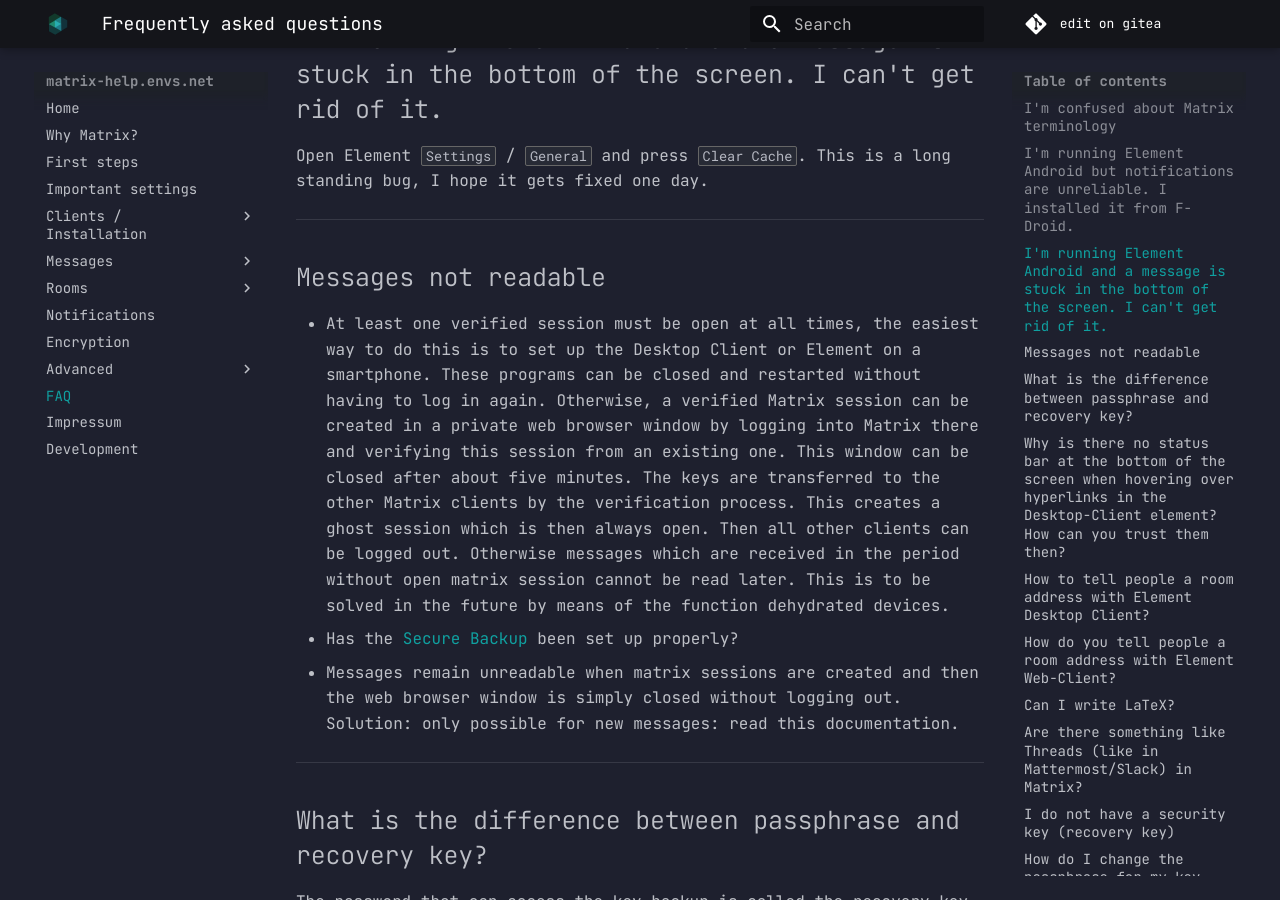
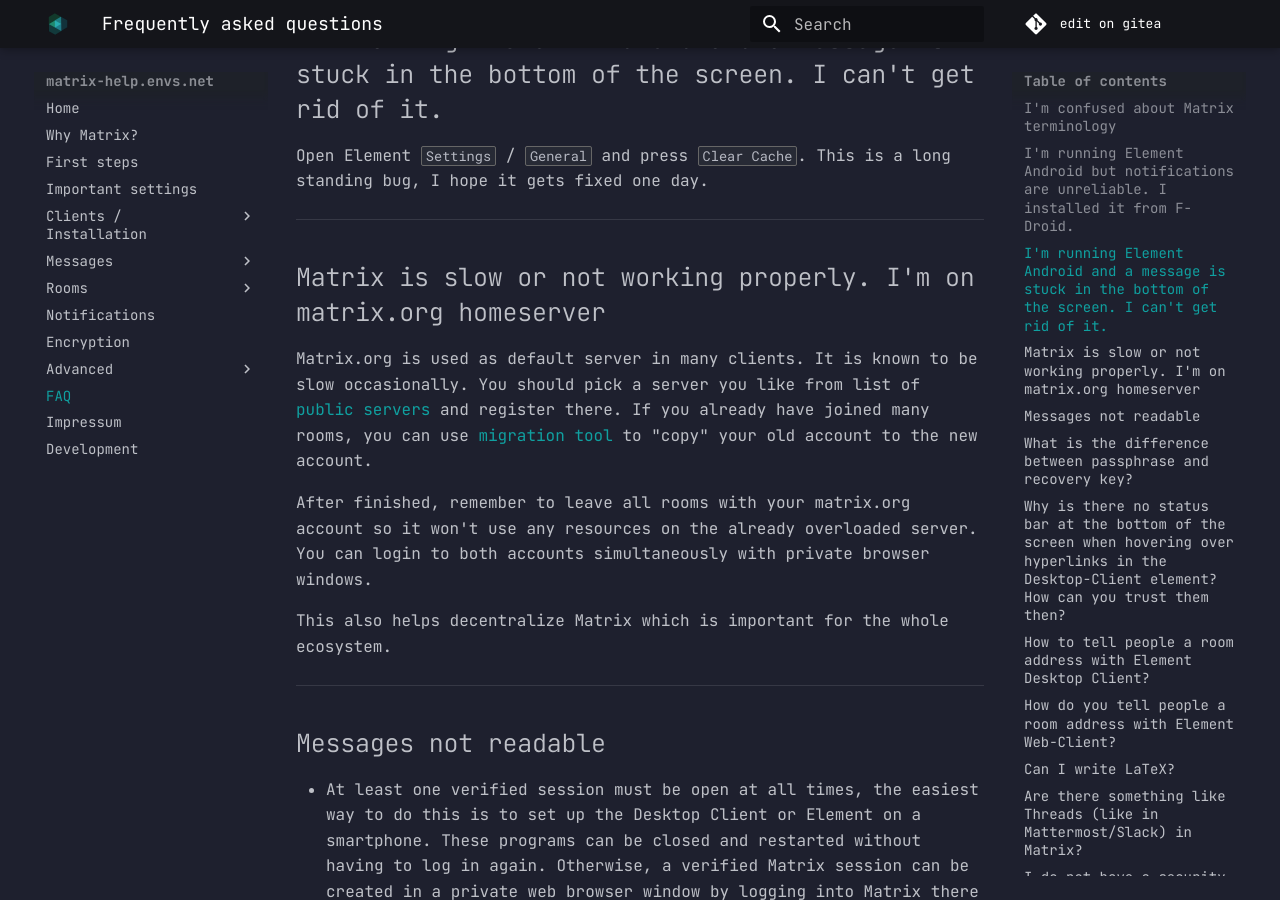
Before and after one commit to envs-net/matrix-doc, an MkDocs documentation site: the page built from docs/faq.md, in a window 1280 px wide and 900 px high, scrolled down 1145 px. Built offline with MkDocs 1.6.1 and Material for MkDocs 9.7.7, drawn with Linux system fonts in a browser that asks for light colours.

Commit message:
update faq

```diff
--- a/docs/faq.md
+++ b/docs/faq.md
@@ -30,6 +30,16 @@ Unfortunatly F-Droid version doesn't have the google push notification support a
 ## I'm running Element Android and a message is stuck in the bottom of the screen. I can't get rid of it.
 
 Open Element `Settings` / `General` and press `Clear Cache`. This is a long standing bug, I hope it gets fixed one day.
+
+***
+
+## Matrix is slow or not working properly. I'm on matrix.org homeserver
+
+Matrix.org is used as default server in many clients. It is known to be slow occasionally. You should pick a server you like from list of [public servers](https://wiki.asra.gr/en:public_servers) and register there. If you already have joined many rooms, you can use [migration tool](https://ems.element.io/tools/account-migration) to "copy" your old account to the new account.
+
+After finished, remember to leave all rooms with your matrix.org account so it won't use any resources on the already overloaded server. You can login to both accounts simultaneously with private browser windows.
+
+This also helps decentralize Matrix which is important for the whole ecosystem.
 
 ***
 
```
